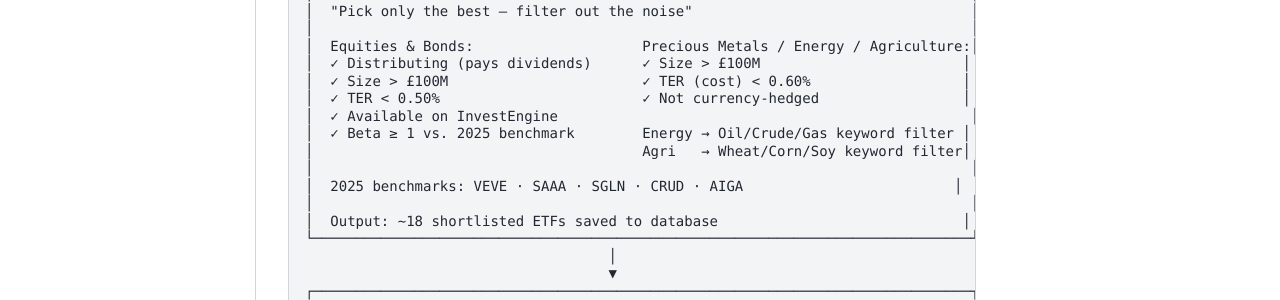
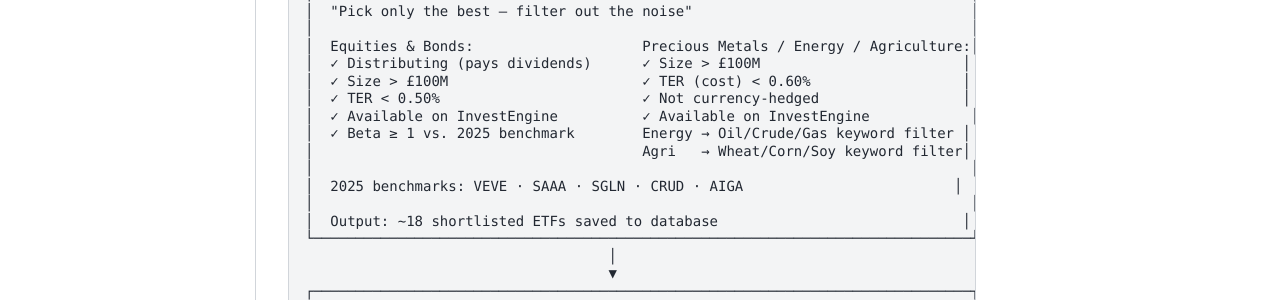
Before and after one commit to nairraks/etf-isa-portfolio, a Jupyter Book: the page built from index.md, in a window 1280 px wide and 1400 px high, scrolled down 946 px. Shown: the part 537-837 px from the top of the window. Built offline with Jupyter Book 1.0.4 settings and Sphinx 7.4.7 and the Sphinx Book theme 1.1.4, drawn with Linux system fonts in a browser that asks for light colours; pages that are not in the unit, such as notebooks, are missing from menus; some of the changed text lies outside the part shown.

Commit message:
fix(nb02): apply InvestEngine availability filter before head(2) for PM/energy/agri
Previously check_etf_availability was called after selecting the top 2 ETCs,
so unavailable ETCs could silently end up in the portfolio. Now availability
is checked on the full sorted+filtered candidate set and unavailable ETCs are
excluded before the top-2 selection for all three global asset classes.
Updated markdown notes and index.md diagram to reflect this.

Co-Authored-By: Claude Sonnet 4.6 <noreply@anthropic.com>

```diff
--- a/index.md
+++ b/index.md
@@ -54,7 +54,7 @@ Weights are then adjusted up or down based on each ETF's Sharpe ratio relative t
 │  ✓ Distributing (pays dividends)      ✓ Size > £100M                        │
 │  ✓ Size > £100M                       ✓ TER (cost) < 0.60%                  │
 │  ✓ TER < 0.50%                        ✓ Not currency-hedged                 │
-│  ✓ Available on InvestEngine                                                 │
+│  ✓ Available on InvestEngine          ✓ Available on InvestEngine            │
 │  ✓ Beta ≥ 1 vs. 2025 benchmark        Energy → Oil/Crude/Gas keyword filter │
 │                                       Agri   → Wheat/Corn/Soy keyword filter│
 │                                                                              │
```
Also changed, not shown: 1 other file.
